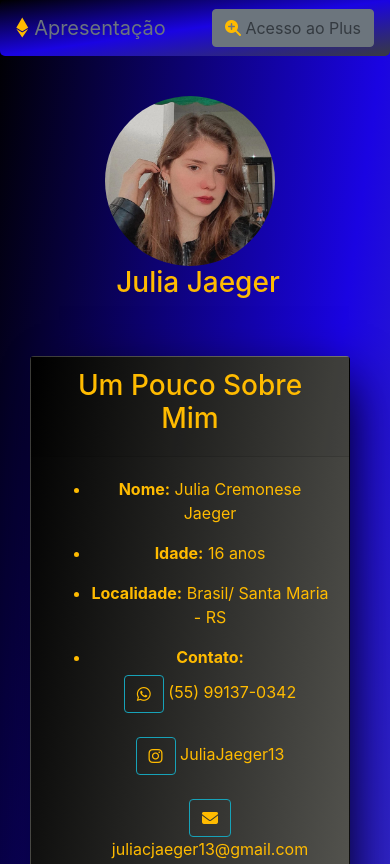
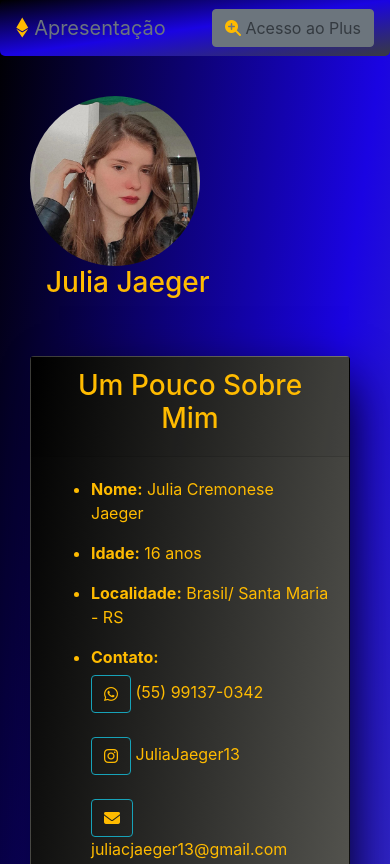
Before and after one commit to JuJaeger/Portifolio, a plain HTML site: page index.html in a window 390 px wide. Shown: the top 864 px of the page. Drawn offline with nearby package versions, Linux system fonts and the light colour scheme.

Commit message:
Alterado index

```diff
--- a/Estilos/customizado.css
+++ b/Estilos/customizado.css
@@ -32,6 +32,6 @@ body{
 
 @media (max-width: 768px){
     .margem{
-        text-align: center;
+        text-align: left;
     }
 }
--- a/index.html
+++ b/index.html
@@ -122,7 +122,7 @@
                                                 </a>
                                                     (55) 99137-0342
                                                 <br><br>
-                                                <a href="https://www.instagram.com/" class="btn btn-outline-info" target="_blank">
+                                                <a href="https://www.instagram.com/jujaeger13/" class="btn btn-outline-info" target="_blank">
                                                     <i class="fa-brands fa-instagram gold"></i>
                                                 </a>
                                                     JuliaJaeger13
```
